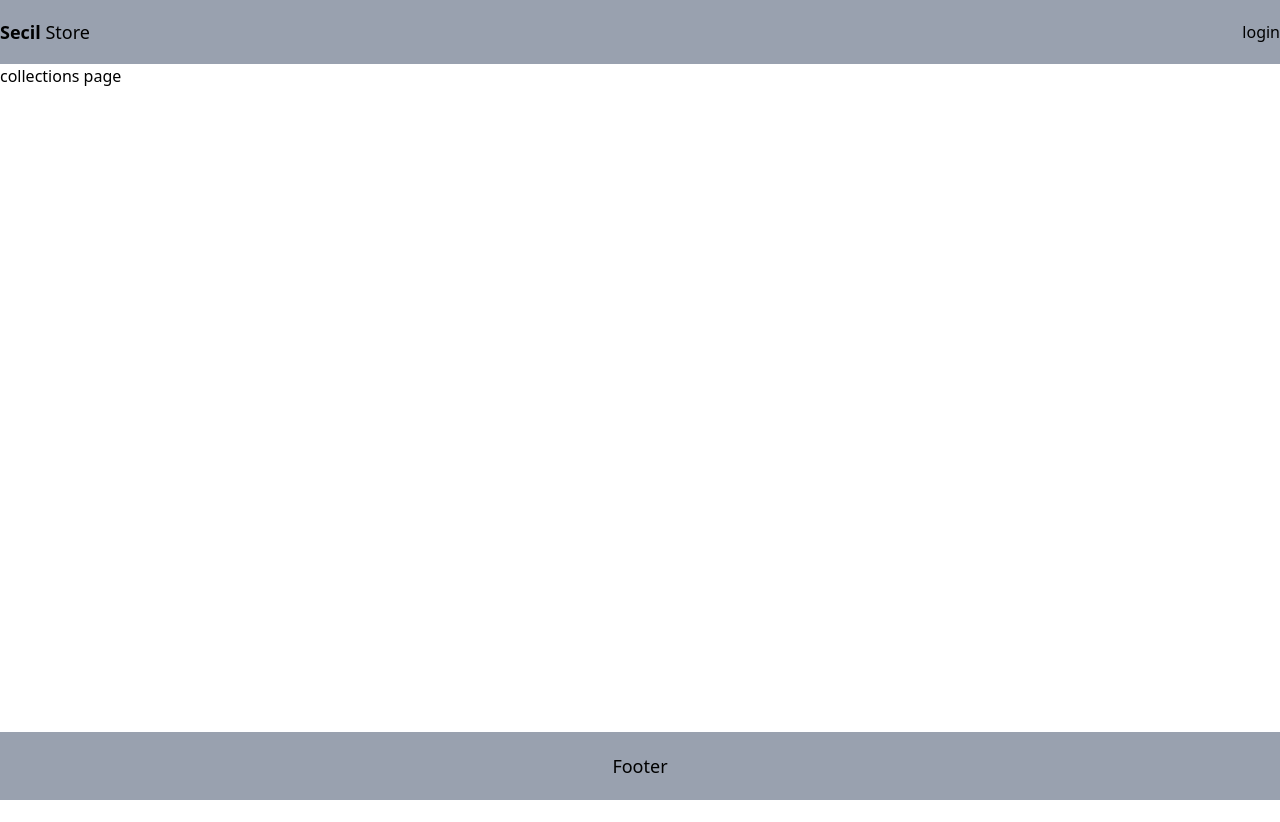
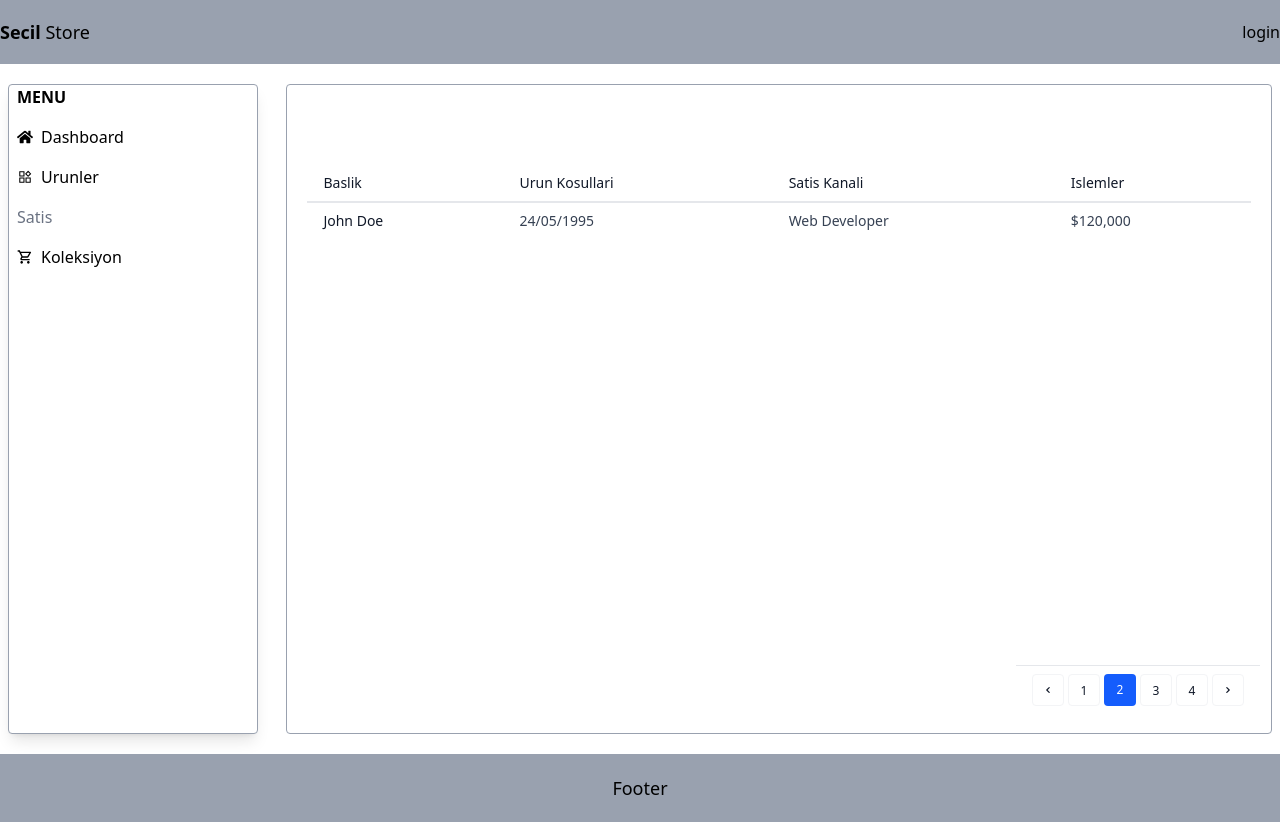
Before and after one commit to ibrahim-kurut/secil_store, a Next.js app: page /collections in a window 1280 px wide. Before the commit the page ends 800 px from the top, so only its background shows below. Built offline with nearby package versions, Linux system fonts and the light colour scheme.

Commit message:
create collections page

```diff
--- a/package.json
+++ b/package.json
@@ -16,6 +16,7 @@
     "react": "^19.0.0",
     "react-beautiful-dnd": "^13.1.1",
     "react-dom": "^19.0.0",
+    "react-icons": "^5.5.0",
     "react-redux": "^9.2.0"
   },
   "devDependencies": {
--- a/src/app/collections/page.tsx
+++ b/src/app/collections/page.tsx
@@ -1,7 +1,112 @@
-import React from "react";
+"use client";
 
-const collections = () => {
-  return <div>collections page</div>;
+import Paginate from "@/components/paginate/Paginate";
+import TableBody from "@/components/table/TableBody";
+import Link from "next/link";
+import { useState } from "react";
+import { IoMdSettings } from "react-icons/io";
+import { FaHome } from "react-icons/fa";
+import { AiOutlineProduct } from "react-icons/ai";
+import { MdOutlineShoppingCart } from "react-icons/md";
+
+const Collections = () => {
+  const [sidebarOpen, setSidebarOpen] = useState(false);
+
+  const handleMenuClick = () => {
+    setSidebarOpen(false);
+  };
+
+  return (
+    <div className="flex gap-5 my-5 relative">
+      {/* Sidebar */}
+      <div
+        className={`border border-gray-400 mx-2 rounded w-[25%] h-[calc(100vh-150px)] px-2 bg-white shadow-lg transition-all
+          ${sidebarOpen ? "w-[25%]" : "hidden md:block"}`}
+      >
+        <p className="uppercase font-bold mb-4">menu</p>
+        <ul className="space-y-4">
+          <li>
+            <Link
+              href="#"
+              className="flex items-center gap-2 capitalize"
+              onClick={handleMenuClick}
+            >
+              <FaHome />
+              dashboard
+            </Link>
+          </li>
+
+          <li>
+            <Link
+              href="#"
+              className="flex items-center gap-2 capitalize"
+              onClick={handleMenuClick}
+            >
+              <AiOutlineProduct />
+              urunler
+            </Link>
+          </li>
+
+          <p className="capitalize text-gray-500">satis</p>
+          <li>
+            <Link
+              href="#"
+              className="flex items-center gap-2 capitalize"
+              onClick={handleMenuClick}
+            >
+              <MdOutlineShoppingCart />
+              koleksiyon
+            </Link>
+          </li>
+        </ul>
+      </div>
+
+      {/* setting icon*/}
+      <button
+        className={`absolute left-2 top-5 p-2 bg-gray-200 rounded-full shadow-lg transition-transform hover:scale-110
+          ${sidebarOpen ? "hidden" : "block md:hidden"}`}
+        onClick={() => setSidebarOpen(true)}
+      >
+        <IoMdSettings size={25} />
+      </button>
+
+      {/* Table */}
+      <div
+        className={`border border-gray-400 mr-2 py-20 rounded transition-all
+          ${
+            sidebarOpen ? "w-[75%]" : "w-full"
+          } h-[calc(100vh-150px)] overflow-auto`}
+      >
+        <div className="px-5">
+          <div className="overflow-x-auto rounded-t-lg">
+            <table className="min-w-full divide-y-2 divide-gray-200 bg-white text-sm">
+              <thead className="ltr:text-left rtl:text-right capitalize">
+                <tr>
+                  <th className="px-4 py-2 font-medium whitespace-nowrap text-gray-900">
+                    baslik
+                  </th>
+                  <th className="px-4 py-2 font-medium whitespace-nowrap text-gray-900">
+                    urun kosullari
+                  </th>
+                  <th className="px-4 py-2 font-medium whitespace-nowrap text-gray-900">
+                    satis kanali
+                  </th>
+                  <th className="px-4 py-2 font-medium whitespace-nowrap text-gray-900">
+                    islemler
+                  </th>
+                </tr>
+              </thead>
+              {/* Table Body */}
+              <TableBody />
+            </table>
+          </div>
+
+          {/* Pagination */}
+          <Paginate />
+        </div>
+      </div>
+    </div>
+  );
 };
 
-export default collections;
+export default Collections;
--- /dev/null
+++ b/src/components/paginate/Paginate.tsx
@@ -0,0 +1,86 @@
+import Link from "next/link";
+
+const Paginate = () => {
+  return (
+    <div className="rounded-b-lg border-t border-gray-200 px-4 py-2 absolute bottom-5 right-5">
+      <ol className="flex justify-end gap-1 text-xs font-medium">
+        <li>
+          <Link
+            href="#"
+            className="inline-flex size-8 items-center justify-center rounded-sm border border-gray-100 bg-white text-gray-900 rtl:rotate-180"
+          >
+            <span className="sr-only">Prev Page</span>
+            <svg
+              xmlns="http://www.w3.org/2000/svg"
+              className="size-3"
+              viewBox="0 0 20 20"
+              fill="currentColor"
+            >
+              <path
+                fillRule="evenodd"
+                d="M12.707 5.293a1 1 0 010 1.414L9.414 10l3.293 3.293a1 1 0 01-1.414 1.414l-4-4a1 1 0 010-1.414l4-4a1 1 0 011.414 0z"
+                clipRule="evenodd"
+              />
+            </svg>
+          </Link>
+        </li>
+
+        <li>
+          <Link
+            href="#"
+            className="block size-8 rounded-sm border border-gray-100 bg-white text-center leading-8 text-gray-900"
+          >
+            1
+          </Link>
+        </li>
+
+        <Link href="#">
+          <li className="block size-8 rounded-sm border-blue-600 bg-blue-600 text-center leading-8 text-white">
+            2
+          </li>
+        </Link>
+
+        <li>
+          <Link
+            href="#"
+            className="block size-8 rounded-sm border border-gray-100 bg-white text-center leading-8 text-gray-900"
+          >
+            3
+          </Link>
+        </li>
+
+        <li>
+          <Link
+            href="#"
+            className="block size-8 rounded-sm border border-gray-100 bg-white text-center leading-8 text-gray-900"
+          >
+            4
+          </Link>
+        </li>
+
+        <li>
+          <Link
+            href="#"
+            className="inline-flex size-8 items-center justify-center rounded-sm border border-gray-100 bg-white text-gray-900 rtl:rotate-180"
+          >
+            <span className="sr-only">Next Page</span>
+            <svg
+              xmlns="http://www.w3.org/2000/svg"
+              className="size-3"
+              viewBox="0 0 20 20"
+              fill="currentColor"
+            >
+              <path
+                fillRule="evenodd"
+                d="M7.293 14.707a1 1 0 010-1.414L10.586 10 7.293 6.707a1 1 0 011.414-1.414l4 4a1 1 0 010 1.414l-4 4a1 1 0 01-1.414 0z"
+                clipRule="evenodd"
+              />
+            </svg>
+          </Link>
+        </li>
+      </ol>
+    </div>
+  );
+};
+
+export default Paginate;
--- /dev/null
+++ b/src/components/table/TableBody.tsx
@@ -0,0 +1,20 @@
+const TableBody = () => {
+  return (
+    <tbody className="divide-y divide-gray-200">
+      <tr>
+        <td className="px-4 py-2 font-medium whitespace-nowrap text-gray-900">
+          John Doe
+        </td>
+        <td className="px-4 py-2 whitespace-nowrap text-gray-700">
+          24/05/1995
+        </td>
+        <td className="px-4 py-2 whitespace-nowrap text-gray-700">
+          Web Developer
+        </td>
+        <td className="px-4 py-2 whitespace-nowrap text-gray-700">$120,000</td>
+      </tr>
+    </tbody>
+  );
+};
+
+export default TableBody;
```
Also changed, not shown: 1 other file (tests, documents, lock files or other folders).
